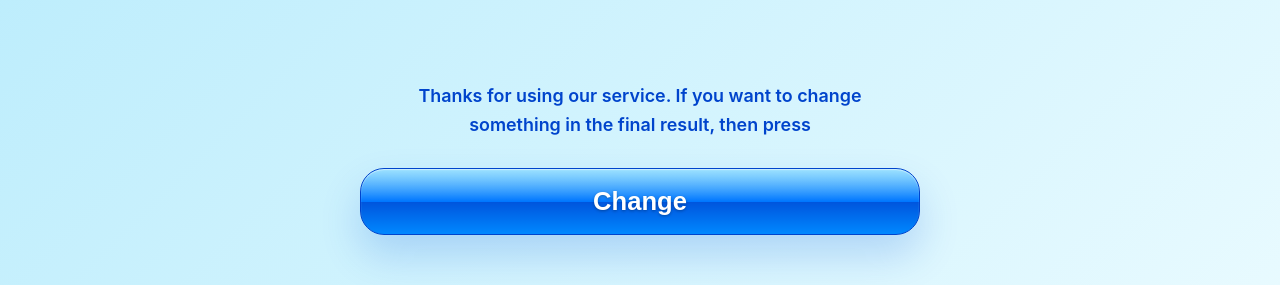
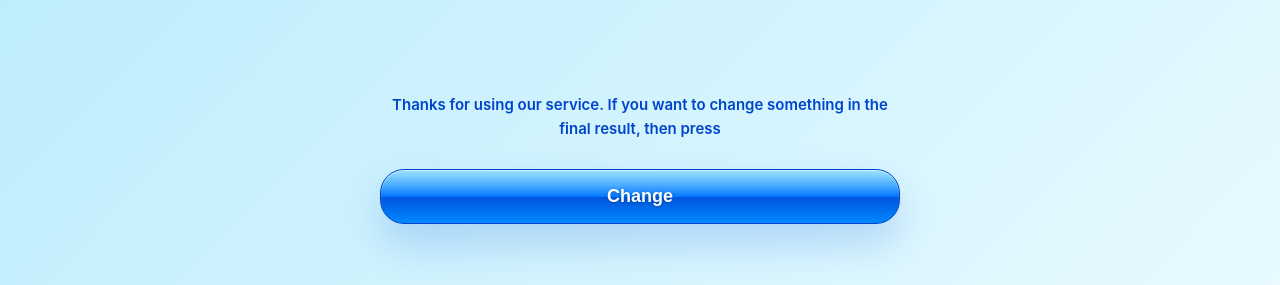
Before and after one commit to dm-dmytrenko/musicapp, a React (Vite) app: page /download in a window 1280 px wide. Shown: the part 283-568 px from the top of the page. Built offline with nearby package versions, Linux system fonts and the light colour scheme; no server answers.

Commit message:
add image adaptivity in download page

```diff
--- a/src/pages/Download/Download.jsx
+++ b/src/pages/Download/Download.jsx
@@ -184,8 +184,9 @@ const Download = () => {
             sx={{
               width: '100%',
               maxWidth: '100%',
-              padding: '18px',
-              fontSize: '2vw',
+              padding: '16px',
+              fontSize: '18px',
+              boxSizing: 'border-box',
               '&:hover': {
                 transform: 'translateY(-3px)',
                 boxShadow: '0 25px 50px rgba(0,85,221,0.35)'
--- a/src/pages/Download/Download.styles.js
+++ b/src/pages/Download/Download.styles.js
@@ -29,7 +29,8 @@ export const contentLayoutGridStyles = {
 };
 
 export const previewFrameCardStyles = {
-  flex: 1,
+  flex: '1 1 auto',
+  width: '100%',
   maxWidth: '520px',
   aspectRatio: '1 / 1',
   background: gradients.previewFrame,
@@ -46,27 +47,18 @@ export const previewFrameCardStyles = {
   overflow: 'hidden',
   gap: '15px',
   '@media (max-width: 950px)': {
-    maxWidth: '39%',
-    borderRadius: '24px',
-    aspectRatio: '1 / 1',
-  },
-  '@media (max-width: 850px)': {
-    maxWidth: '45%',
-  },
-  '@media (max-width: 800px)': {
-    maxWidth: '50%',
+    maxWidth: '400px',
+    borderRadius: '28px',
   },
   '@media (max-width: 500px)': {
-    width: '100%',
-    maxWidth: '320px',
-    aspectRatio: '1 / 1',
+    maxWidth: '280px',
+    borderRadius: '24px',
   }
 };
 
 export const pixelArtImageElementStyles = {
   width: '100%',
-  height: 'auto',
-  aspectRatio: '1 / 1',
+  height: '100%',
   objectFit: 'cover',
   borderRadius: '20px',
   display: 'block'
@@ -74,17 +66,16 @@ export const pixelArtImageElementStyles = {
 
 export const interactivePanelStackStyles = {
   flex: 1,
-  maxWidth: '560px',
+  maxWidth: '520px',
   display: 'flex',
   flexDirection: 'column',
   gap: '3.5vh',
   '@media (max-width: 950px)': {
-    gap: '2.5vh',
+    maxWidth: '400px',
+    gap: '2vh',
   },
   '@media (max-width: 500px)': {
-    width: '100%',
-    maxWidth: '320px',
-    gap: '6px',
+    maxWidth: '280px',
   }
 };
 
@@ -121,7 +112,7 @@ export const infoRowValueStyles = {
 };
 
 export const thankYouMessageTextStyles = {
-  fontSize: '1.4vw',
+  fontSize: '15px',
   minFontSize: '15px',
   fontWeight: 600,
   color: 'primary.main',
```
